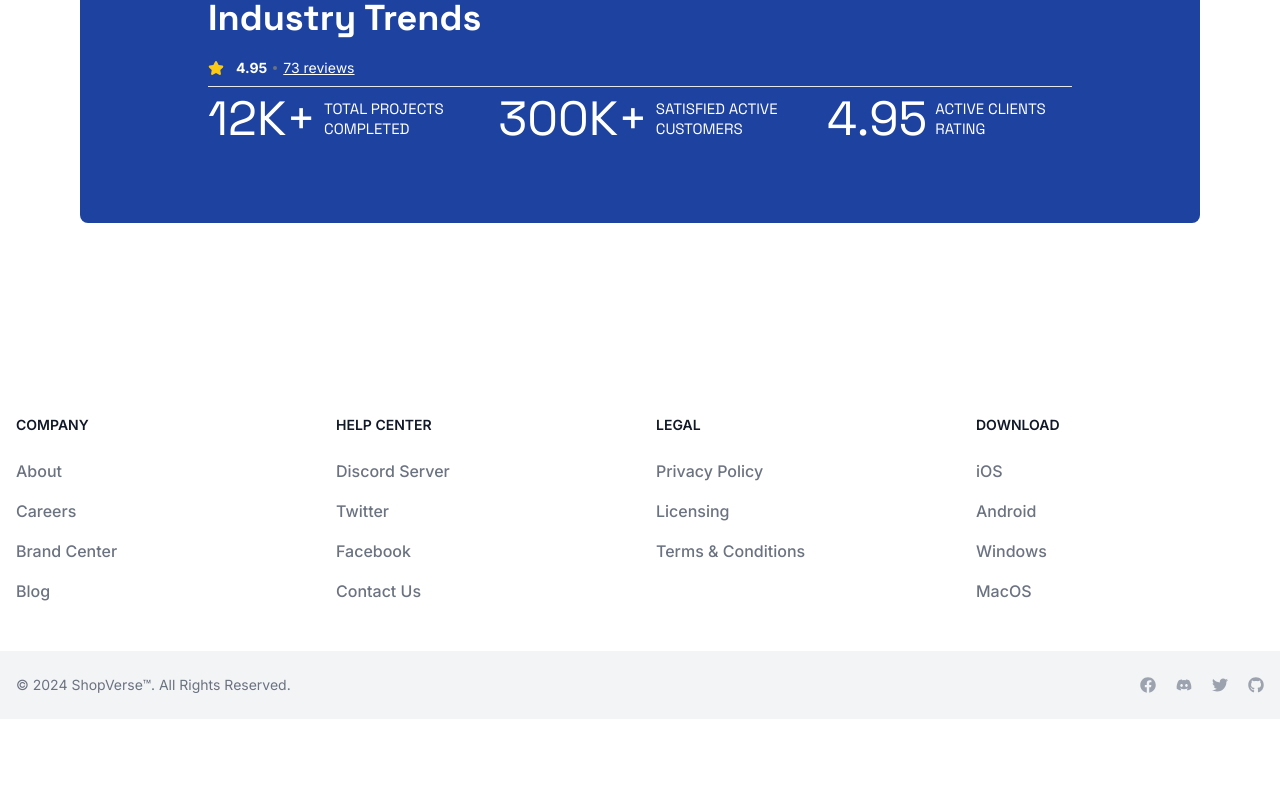
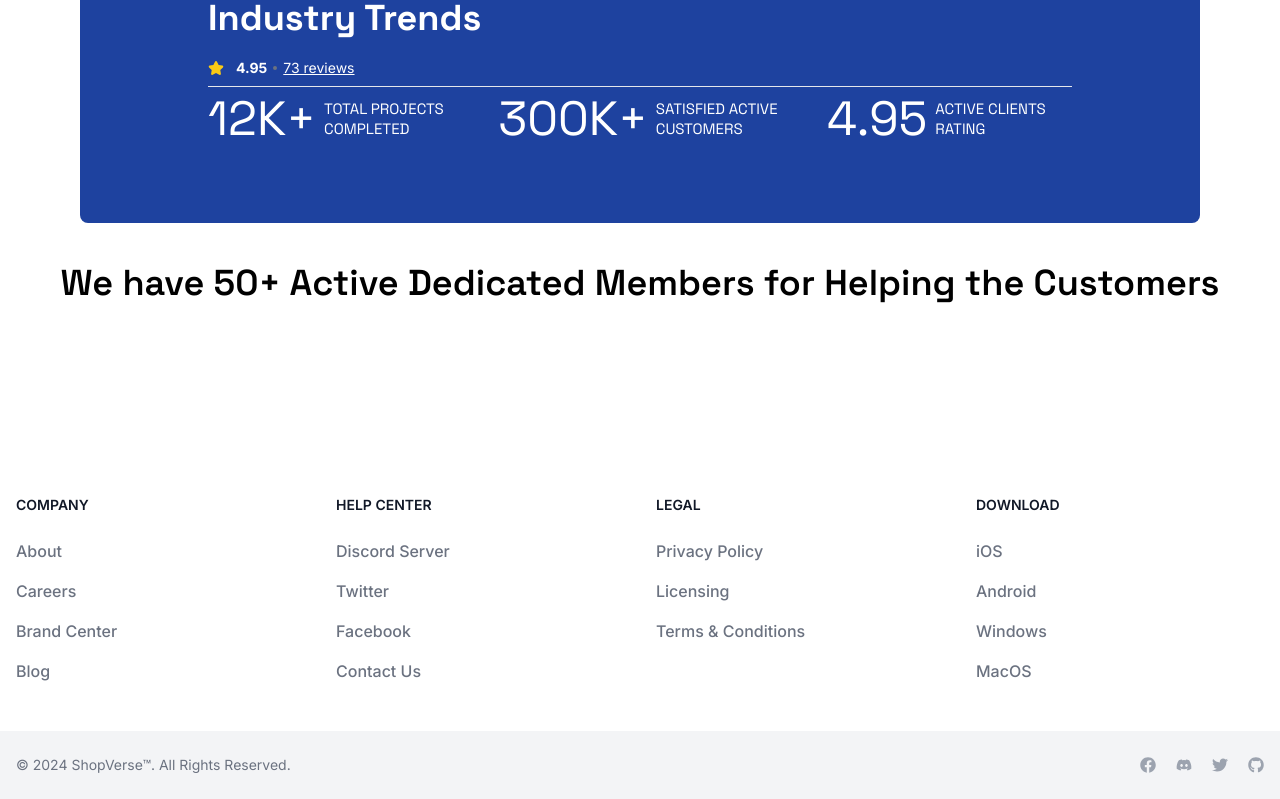
Before and after one commit to patrickiyiakimo/shopverse, a Next.js app: page /about in a window 1280 px wide. Shown: the part 1365-2164 px from the top of the page. Before the commit the page ends 2084 px from the top, so only its background shows below. Built offline with nearby package versions, Linux system fonts and the light colour scheme; a web font is replaced by a local one.

Commit message:
created the member file

```diff
--- /dev/null
+++ b/app/about/Members.tsx
@@ -0,0 +1,11 @@
+import React from 'react'
+
+export default function Members() {
+  return (
+      <div>
+          <div className='text-center text-xl md:text2xl lg:text-4xl font-mont font-semibold pt-10'>
+              <h3>We have 50+ Active Dedicated Members for Helping the Customers</h3>
+          </div>
+    </div>
+  )
+}
--- a/app/about/page.tsx
+++ b/app/about/page.tsx
@@ -1,4 +1,5 @@
 import React from "react";
+import Members from "./Members";
 
 export default function CartPage() {
   return (
@@ -152,6 +153,7 @@ export default function CartPage() {
           </span>
         </div>
       </section>
+      <Members />
     </div>
   );
 }
```
